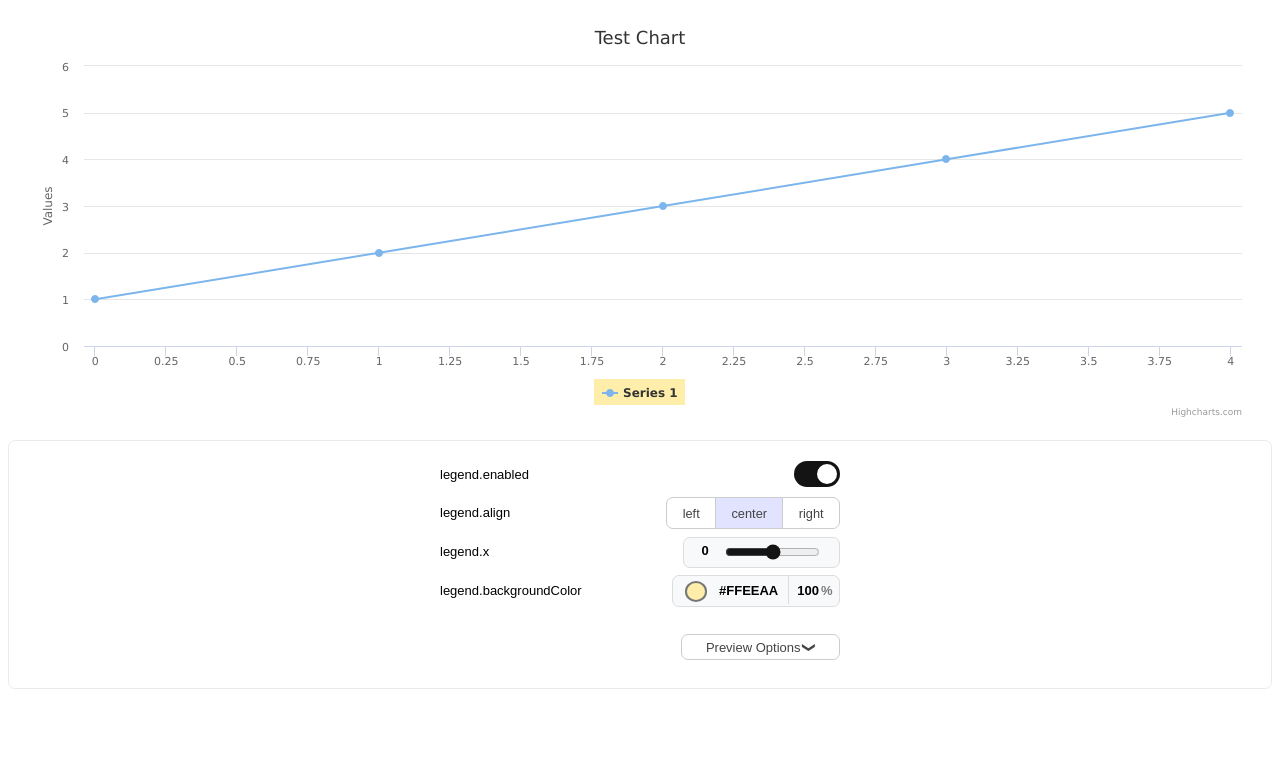
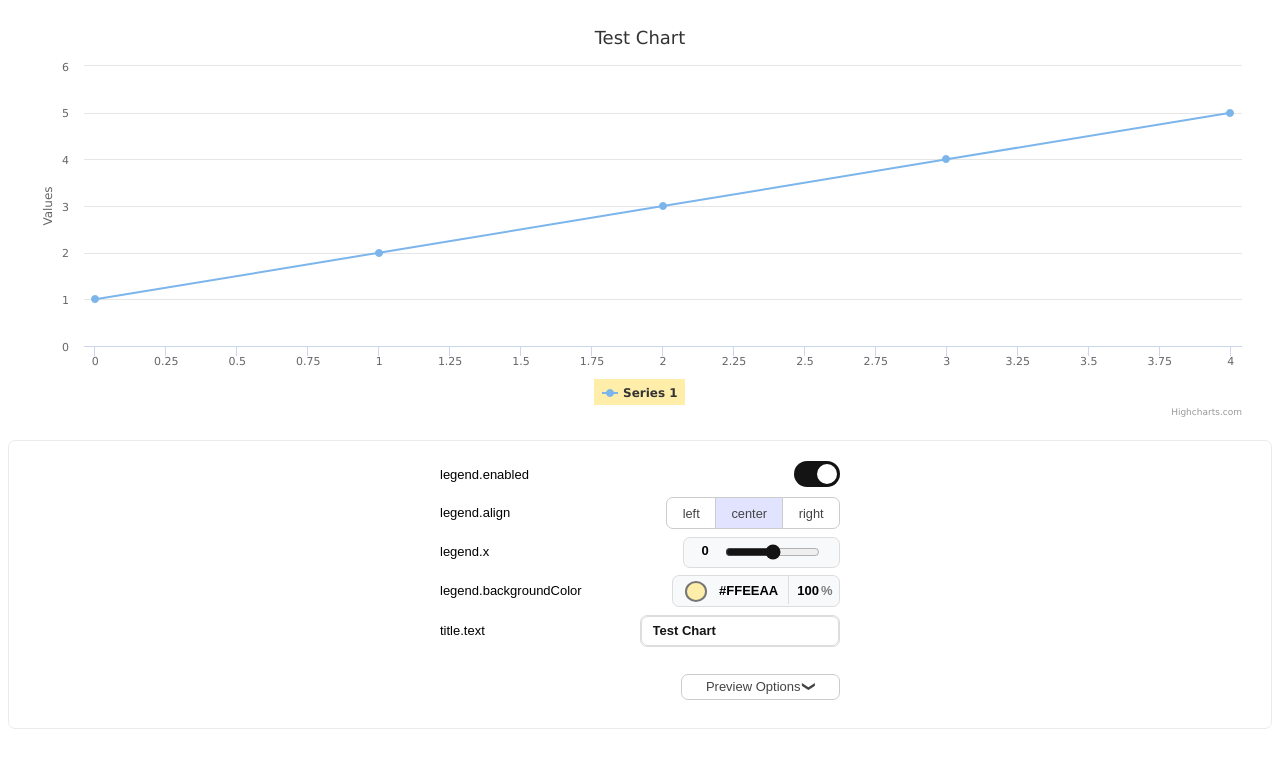
Before and after one commit to highcharts/controls, a website: page e2e/fixtures/script-api.html in a window 1280 px wide. Drawn offline with nearby package versions, Linux system fonts and the light colour scheme.

Commit message:
Text control

```diff
--- a/css/controls.css
+++ b/css/controls.css
@@ -316,4 +316,21 @@
         width: calc(100% - 60px);
         accent-color: light-dark(#141414, #ffffff);
     }
+
+    /* Text input styles */
+    .hc-text-input {
+        width: 100%;
+        padding: 0.5em 0.8em;
+        border-radius: 7px;
+        border: 1px solid light-dark(#dddddd, #555555);
+        background: light-dark(#ffffff, #2d2d2d);
+        color: light-dark(#141414, #ffffff);
+        font-family: inherit;
+        box-sizing: border-box;
+    }
+
+    .hc-text-input:focus {
+        outline: 2px solid light-dark(#6366f1, #818cf8);
+        outline-offset: 1px;
+    }
 }
--- a/e2e/fixtures/script-api.html
+++ b/e2e/fixtures/script-api.html
@@ -52,6 +52,11 @@
                     type: 'color',
                     path: 'legend.backgroundColor',
                     value: '#FFEEAA'
+                },
+                {
+                    type: 'text',
+                    path: 'title.text',
+                    value: 'Test Chart'
                 }
             ]
         });
--- a/js/controls.js
+++ b/js/controls.js
@@ -31,6 +31,12 @@
  */
 function isNumberControlParams(params) {
     return params.type === 'number';
+}
+/**
+ * Type guard for TextControlParams
+ */
+function isTextControlParams(params) {
+    return params.type === 'text';
 }
 /**
  * Get a nested value from an object given a dot-separated path.
@@ -331,6 +337,31 @@
         });
     }
     /**
+     * Add a text control
+     */
+    addTextControl(params, keyDiv, valueDiv) {
+        const rid = params.path.replace(/[^a-z0-9_-]/gi, '-');
+        keyDiv.appendChild(Object.assign(document.createElement('label'), {
+            htmlFor: `text-input-${rid}`,
+            innerText: params.path
+        }));
+        const input = valueDiv.appendChild(Object.assign(document.createElement('input'), {
+            type: 'text',
+            id: `text-input-${rid}`,
+            className: 'hc-text-input'
+        }));
+        // Use override value if provided, otherwise get current value from
+        // chart
+        const currentValue = params.value !== void 0 ?
+            params.value :
+            (getNestedValue(this.target.options, params.path) || '');
+        input.value = String(currentValue);
+        input.addEventListener('input', () => {
+            const value = input.value;
+            setNestedValue(this.target, params.path, value, false);
+        });
+    }
+    /**
      * Add a control
      */
     addControl(params) {
@@ -357,6 +388,9 @@
         }
         else if (isNumberControlParams(params)) {
             this.addNumberControl(params, keyDiv, valueDivInner);
+        }
+        else if (isTextControlParams(params)) {
+            this.addTextControl(params, keyDiv, valueDivInner);
         }
     }
     /**
```
Also changed, not shown: e2e/fixtures/web-components.html (+6 -0 lines), e2e/script-api.spec.ts (+21 -0 lines), e2e/web-components.spec.ts (+21 -1 lines), js/controls.d.ts (+10 -2 lines), src/controls.ts (+66 -3 lines), README.md, 2 other files.
